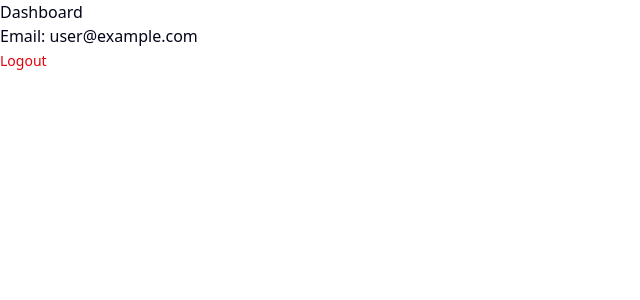
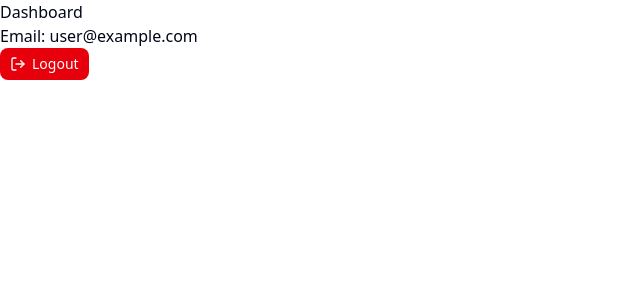
Before and after one commit to Vahid819/invoice-billing, a Next.js app: page /dashboard in a window 1280 px wide. Shown: the top 300 px of the page, without its empty margins (0-640 px from the left). Built offline with nearby package versions, Linux system fonts and the light colour scheme; no server answers; sample sign-in values are in the browser's storage.

Commit message:
signout button edit and middleware name change

```diff
--- a/src/components/signout-button.jsx
+++ b/src/components/signout-button.jsx
@@ -1,14 +1,19 @@
 "use client"
 
 import { signOut } from "next-auth/react"
+import { FiLogOut } from "react-icons/fi"
+import { Button } from "@/components/ui/button"
 
 export default function LogoutButton() {
   return (
-    <button
+    <Button
       onClick={() => signOut({ callbackUrl: "/login" })}
-      className="text-sm text-red-600"
+      variant="destructive"
+      size="sm"
+      className="group relative transition-all duration-200 hover:scale-105 active:scale-95"
     >
-      Logout
-    </button>
+      <FiLogOut className="size-4 transition-transform duration-300 group-hover:rotate-12 group-hover:-translate-x-0.5" />
+      <span className="transition-all duration-300 group-hover:tracking-wide">Logout</span>
+    </Button>
   )
 }
--- a/src/middleware.js
+++ b/src/proxy.js
@@ -3,7 +3,7 @@ import { withAuth } from "next-auth/middleware"
 export default withAuth(
   function middleware(req) {
     // You can add custom logic here later if needed
-      return NextResponse.next()
+      // return NextResponse.next()
 
 
   },
```
